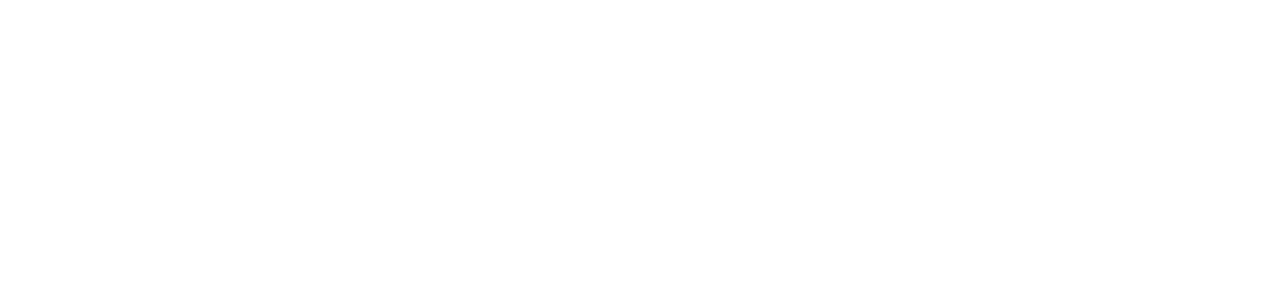
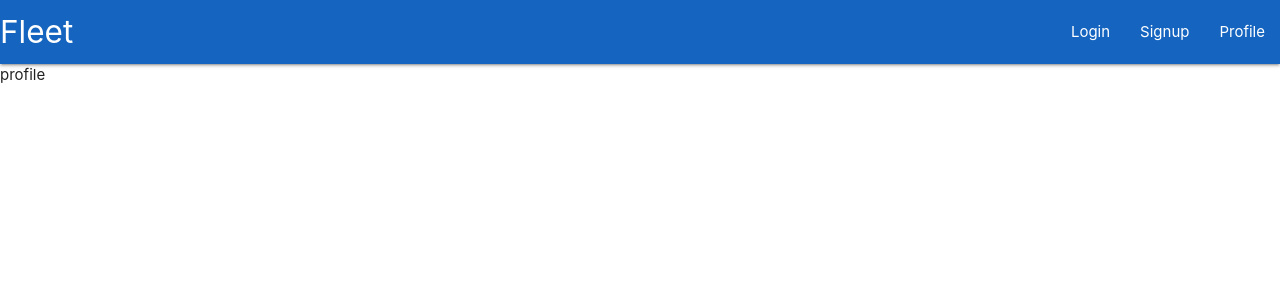
Before and after one commit to Sk-oo7/Social-Media-App, a React (Create React App) app in the folder client/: page /profile in a window 1280 px wide. Shown: the top 300 px of the page. Built offline with nearby package versions, Linux system fonts and the light colour scheme.

Commit message:
Added Navigation bar
Materialize library is used for styling

```diff
--- a/client/public/index.html
+++ b/client/public/index.html
@@ -24,6 +24,7 @@
       work correctly both with client-side routing and a non-root public URL.
       Learn how to configure a non-root public URL by running `npm run build`.
     -->
+    <link rel="stylesheet" href="https://cdnjs.cloudflare.com/ajax/libs/materialize/1.0.0/css/materialize.min.css">
     <title>React App</title>
   </head>
   <body>
--- a/client/src/App.js
+++ b/client/src/App.js
@@ -1,9 +1,35 @@
 import React from 'react';
-
+import Navbar from "./components/Navbar"
+import {BrowserRouter as Router,Route} from 'react-router-dom'
+import Home from "./components/screens/Home"
+import Profile from "./components/screens/Profile"
+import Login from "./components/screens/Login"
+import Signup from "./components/screens/Signup"
 
 function App() {
   return (
     <div className="App">
+      <Router>
+
+        <Navbar/>
+
+        <Route path="/" exact>
+        <Home/>
+        </Route>
+
+        <Route path="/profile">
+        <Profile/>
+        </Route>
+
+        <Route path="/signup">
+        <Signup/>
+        </Route>
+
+        <Route path="/login">
+        <Login/>
+        </Route>
+
+        </Router>
 
     </div>
   );
--- /dev/null
+++ b/client/src/components/Navbar.js
@@ -0,0 +1,21 @@
+import React from 'react'
+import { Link } from 'react-router-dom'
+
+function navbar() {
+    return (
+        <div>
+            <nav>
+    <div className="nav-wrapper dark blue darken-3">
+      <Link to="/" className="brand-logo">Fleet</Link>
+      <ul id="" className="right hide-on-med-and-down">
+        <li><Link to="/login">Login</Link></li>
+        <li><Link to="/signup">Signup</Link></li>
+        <li><Link to="/profile">Profile</Link></li>
+      </ul>
+    </div>
+  </nav>
+        </div>
+    )
+}
+
+export default navbar
--- /dev/null
+++ b/client/src/components/screens/Home.js
@@ -0,0 +1,11 @@
+import React from 'react'
+
+function Home() {
+    return (
+        <div>
+            Home
+        </div>
+    )
+}
+
+export default Home
--- /dev/null
+++ b/client/src/components/screens/Login.js
@@ -0,0 +1,11 @@
+import React from 'react'
+
+function Login() {
+    return (
+        <div>
+            Login
+        </div>
+    )
+}
+
+export default Login
--- /dev/null
+++ b/client/src/components/screens/Profile.js
@@ -0,0 +1,11 @@
+import React from 'react'
+
+function Profile() {
+    return (
+        <div>
+            profile
+        </div>
+    )
+}
+
+export default Profile
--- /dev/null
+++ b/client/src/components/screens/Signup.js
@@ -0,0 +1,11 @@
+import React from 'react'
+
+function Signup() {
+    return (
+        <div>
+            Signup
+        </div>
+    )
+}
+
+export default Signup
```
